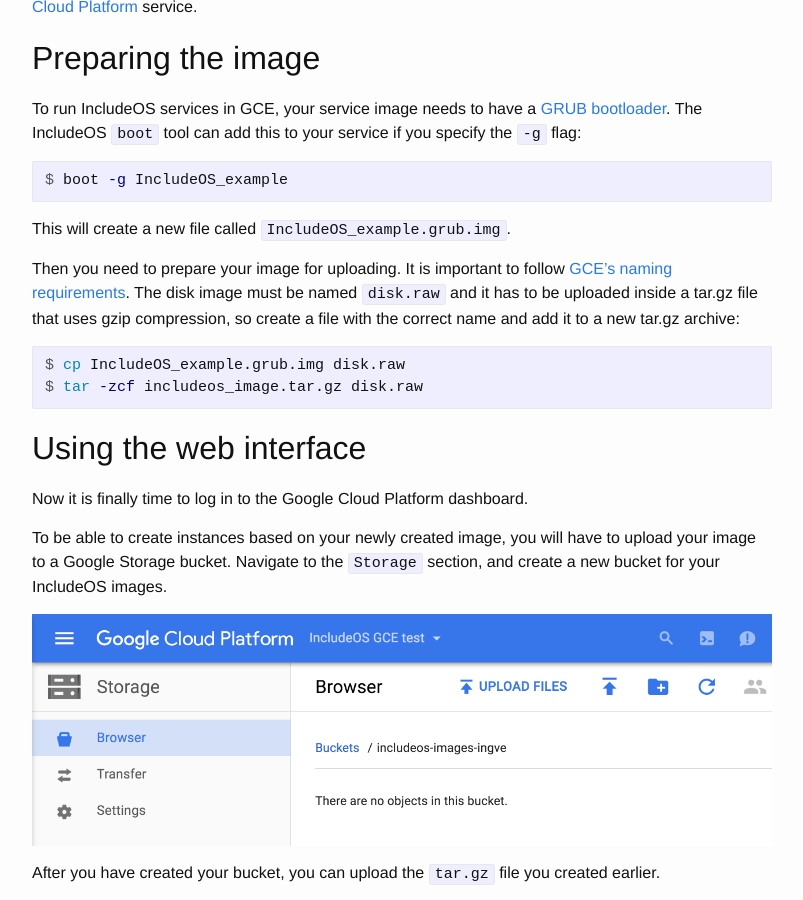
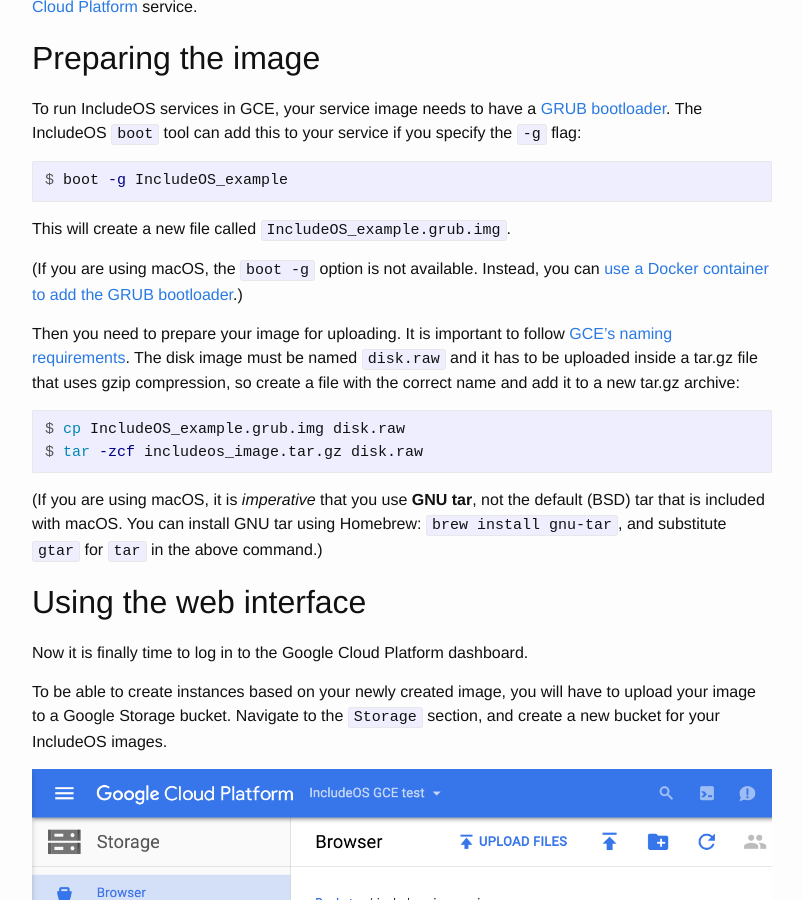
Before and after one commit to mnordsletten/includeos.github.io, a Jekyll site: the page built from _posts/2017-03-21-includeos-on-google-compute-engine.markdown, in a window 1280 px wide and 900 px high, scrolled down 414 px. Shown: the whole window, without its empty margins (238-1041 px from the left). Built offline with Jekyll 4.4.1, drawn with Linux system fonts in a browser that asks for light colours; comment, search, counter and statistics services are not loaded.

Commit message:
Updated GCE blog post with macOS details

````diff
--- a/_posts/2017-03-21-includeos-on-google-compute-engine.markdown
+++ b/_posts/2017-03-21-includeos-on-google-compute-engine.markdown
@@ -19,12 +19,16 @@
 
 This will create a new file called `IncludeOS_example.grub.img`.
 
+(If you are using macOS, the `boot -g` option is not available. Instead, you can [use a Docker container to add the GRUB bootloader](https://github.com/includeos/includeos-docker-images#adding-a-grub-bootloader-to-your-service).)
+
 Then you need to prepare your image for uploading. It is important to follow [GCE's naming requirements](https://cloud.google.com/compute/docs/images/import-existing-image). The disk image must be named `disk.raw` and it has to be uploaded inside a tar.gz file that uses gzip compression, so create a file with the correct name and add it to a new tar.gz archive:
 
 ```shell_session
 $ cp IncludeOS_example.grub.img disk.raw
 $ tar -zcf includeos_image.tar.gz disk.raw
 ```
+
+(If you are using macOS, it is *imperative* that you use **GNU tar**, not the default (BSD) tar that is included with macOS. You can install GNU tar using Homebrew: `brew install gnu-tar`, and substitute `gtar` for `tar` in the above command.)
 
 ## Using the web interface
 
````
